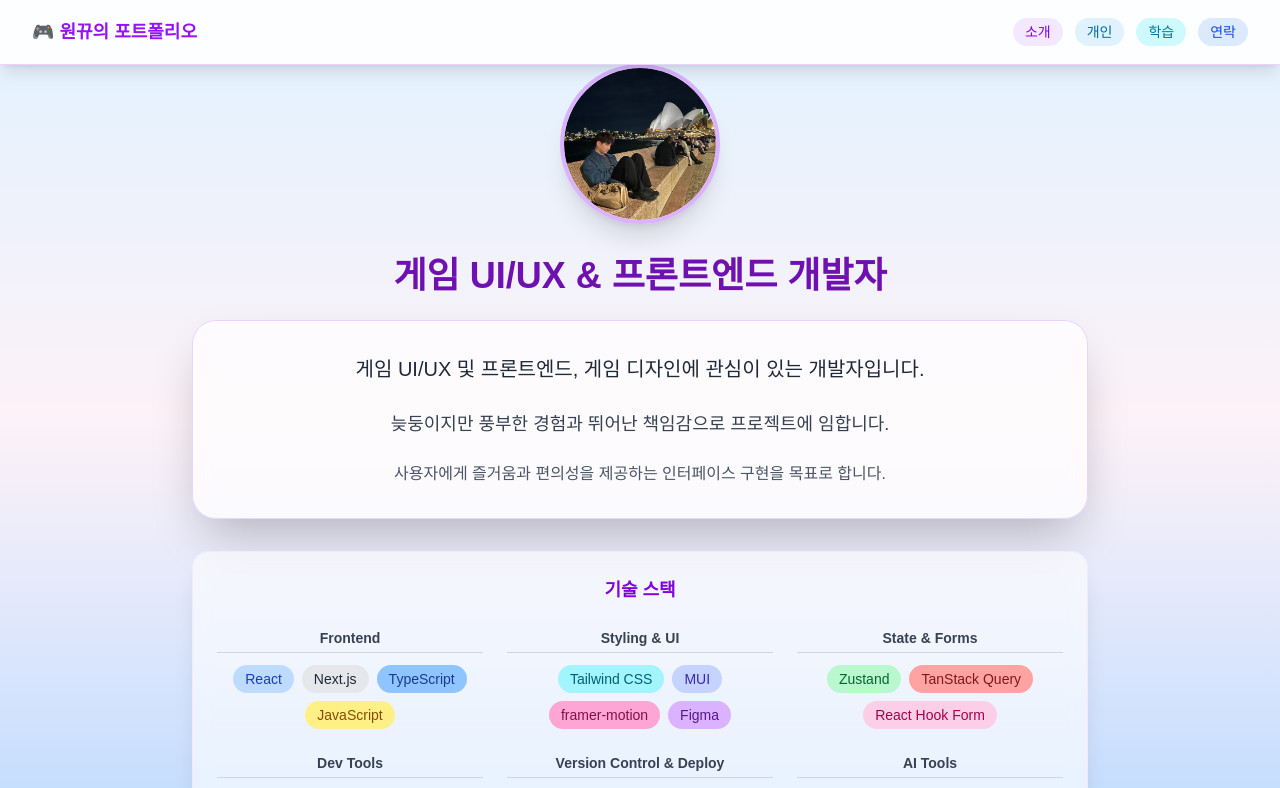
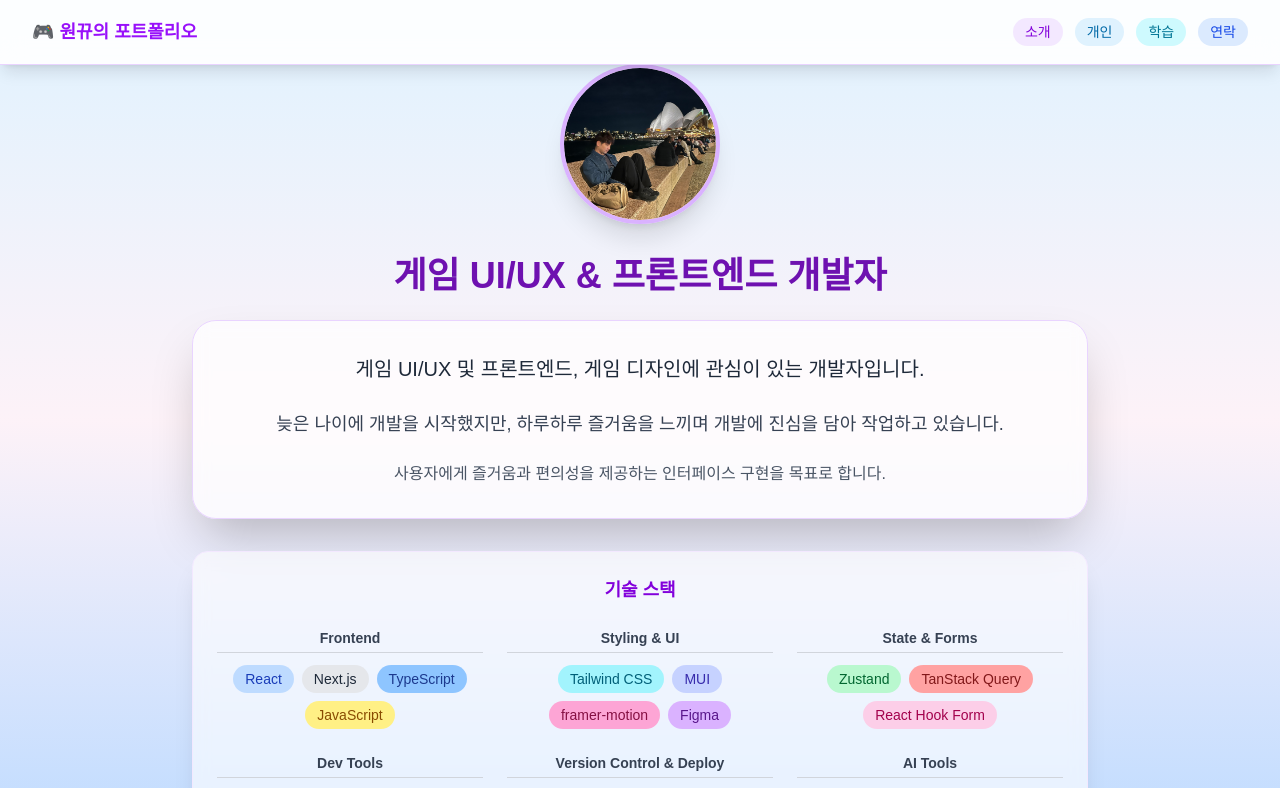
Before and after one commit to yuwonkyu/portfolio, a React (Vite) app: page / in a window 1280 px wide. Shown: the top 788 px of the page. Built offline with nearby package versions, Linux system fonts and the light colour scheme; a web font is replaced by a local one.

Commit message:
feat: 소개 섹션 및 푸터의 설명 텍스트 업데이트

```diff
--- a/src/components/Footer.tsx
+++ b/src/components/Footer.tsx
@@ -67,10 +67,11 @@ const Footer = ({ className = "" }: FooterProps) => {
           {/* Quote */}
           <div className="border-t border-gray-700 pt-8">
             <blockquote className="text-xl italic text-gray-300 mb-4">
-              "늦둥이지만 풍부한 경험과 뛰어난 책임감으로 프로젝트에 임합니다."
+              "늦은 나이에 개발을 시작했지만, 하루하루 즐거움을 느끼며 진심을
+              담아 작업하고 있습니다."
             </blockquote>
             <p className="text-gray-400">
-              © 2025 원뀨의 포트폴리오. Made with ❤️ and React.
+              © 2026 원뀨의 포트폴리오. Made with ❤️ and React.
             </p>
           </div>
         </div>
--- a/src/components/IntroSection.tsx
+++ b/src/components/IntroSection.tsx
@@ -12,7 +12,7 @@ const IntroSection = ({
   title = "게임 UI/UX & 프론트엔드 개발자",
   descriptions = [
     "게임 UI/UX 및 프론트엔드, 게임 디자인에 관심이 있는 개발자입니다.",
-    "늦둥이지만 풍부한 경험과 뛰어난 책임감으로 프로젝트에 임합니다.",
+    "늦은 나이에 개발을 시작했지만, 하루하루 즐거움을 느끼며 개발에 진심을 담아 작업하고 있습니다.",
     "사용자에게 즐거움과 편의성을 제공하는 인터페이스 구현을 목표로 합니다.",
   ],
   className = "",
```
